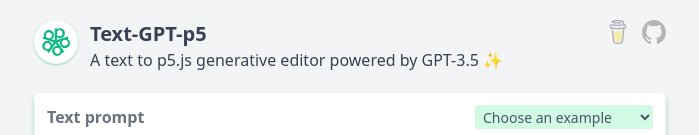
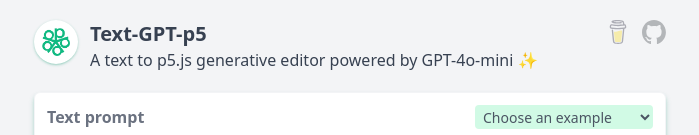
Before and after one commit to mattelim/text-gpt-p5-app, a Next.js app: page / in a window 1280 px wide. Shown: the top 135 px of the page, without its empty margins (290-989 px from the left). Built offline with nearby package versions, Linux system fonts and the light colour scheme.

Commit message:
Update model version on index

```diff
--- a/pages/index.js
+++ b/pages/index.js
@@ -555,7 +555,7 @@
             <h1 className="font-semibold text-xl ">
               Text-GPT-p5
             </h1>
-            <p>A text to p5.js generative editor powered by GPT-3.5 ✨</p>
+            <p>A text to p5.js generative editor powered by GPT-4o-mini ✨</p>
           </div>
           </div>
           <div className="flex flex-col gap-4 xs:flex-row xs:gap-3">
```
